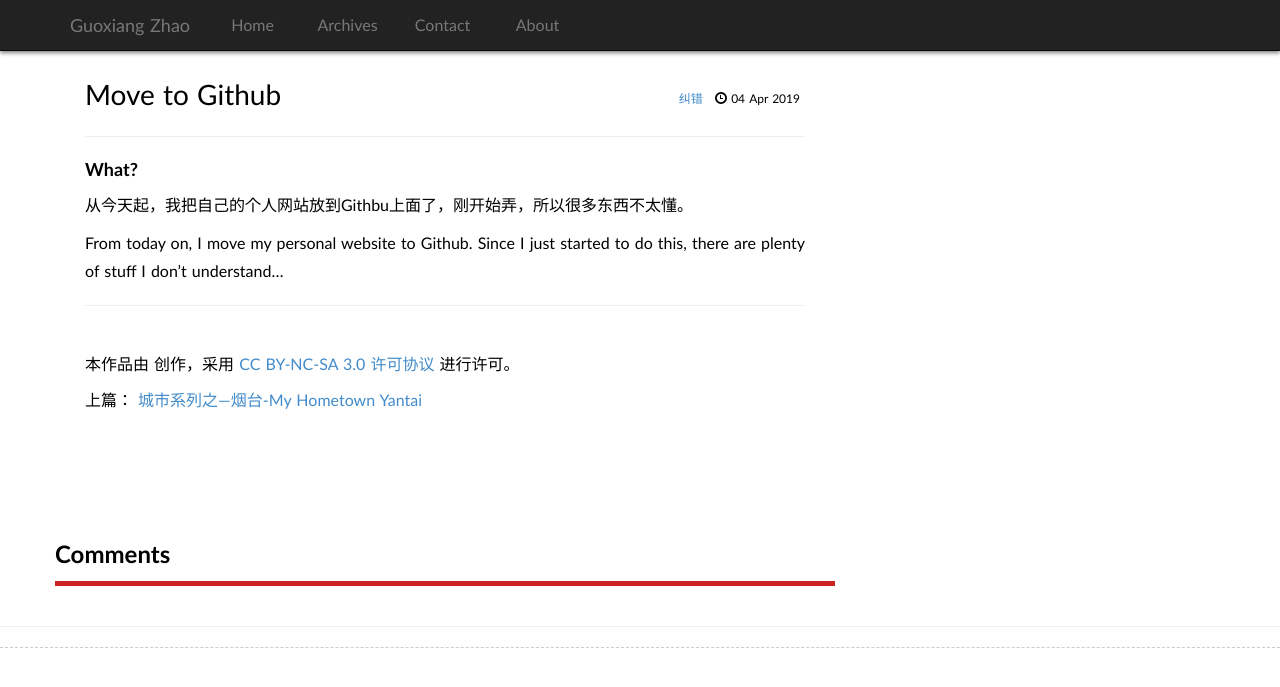
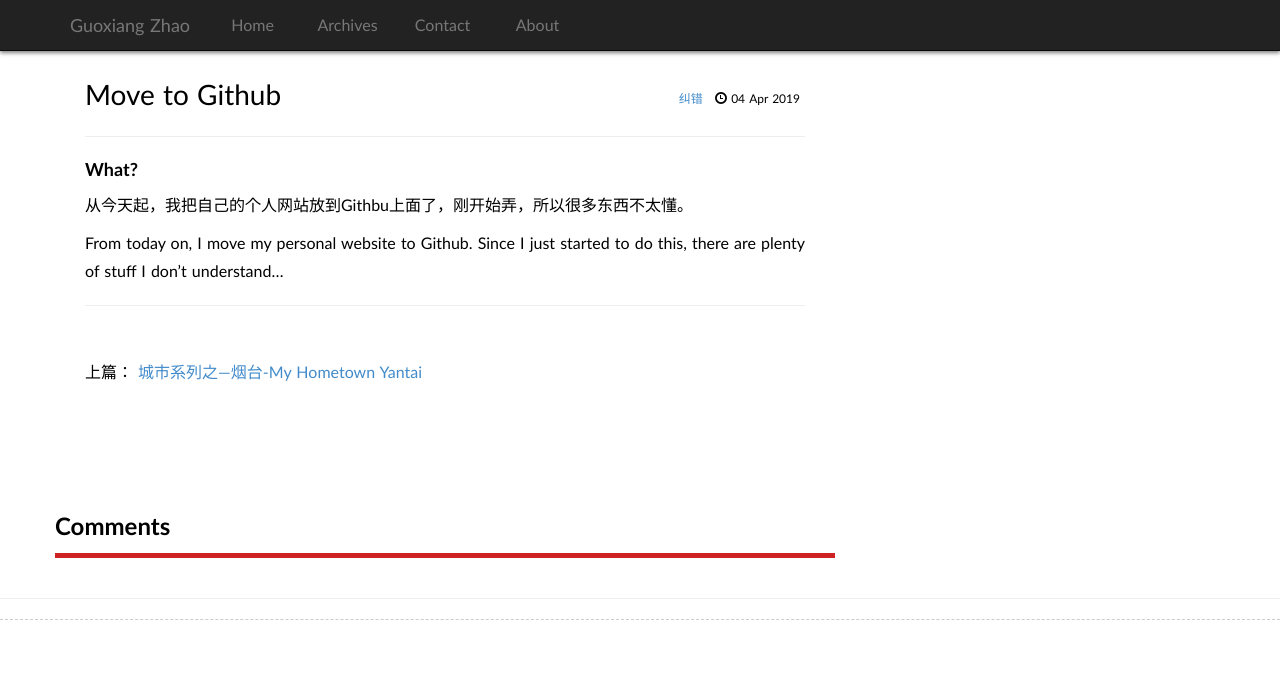
Before and after one commit to guoxiangzhao/guoxiangzhao.github.io, a Jekyll site: the page built from _posts/2019-04-04-move-to-github.md, in a window 1280 px wide. Shown: the top 687 px of the page. Built offline with Jekyll 4.4.1, drawn with Linux system fonts in a browser that asks for light colours; some web fonts are replaced; comment, search, counter and statistics services are not loaded.

Commit message:
Update post.html

```diff
--- a/_layouts/post.html
+++ b/_layouts/post.html
@@ -24,12 +24,7 @@ layout: default
 		  </article>
 		<hr>
 	<br/>
-        <p>
-          本作品由 <a href="mailto:{{ site.email }}">{{ site.author }}</a> 创作，采用
-          <a rel="license" href="http://creativecommons.org/licenses/by-nc-sa/3.0/cn/" title="查看协议详细信息" target="_blank">CC BY-NC-SA 3.0 许可协议</a>
-          进行许可。
-        </p>
-	<div style="margin-top:10px;margin-bottom:10px">
+        <div style="margin-top:10px;margin-bottom:10px">
 	  {%if page.previous%}
 	  <span class="next">
 	    上篇：
```
